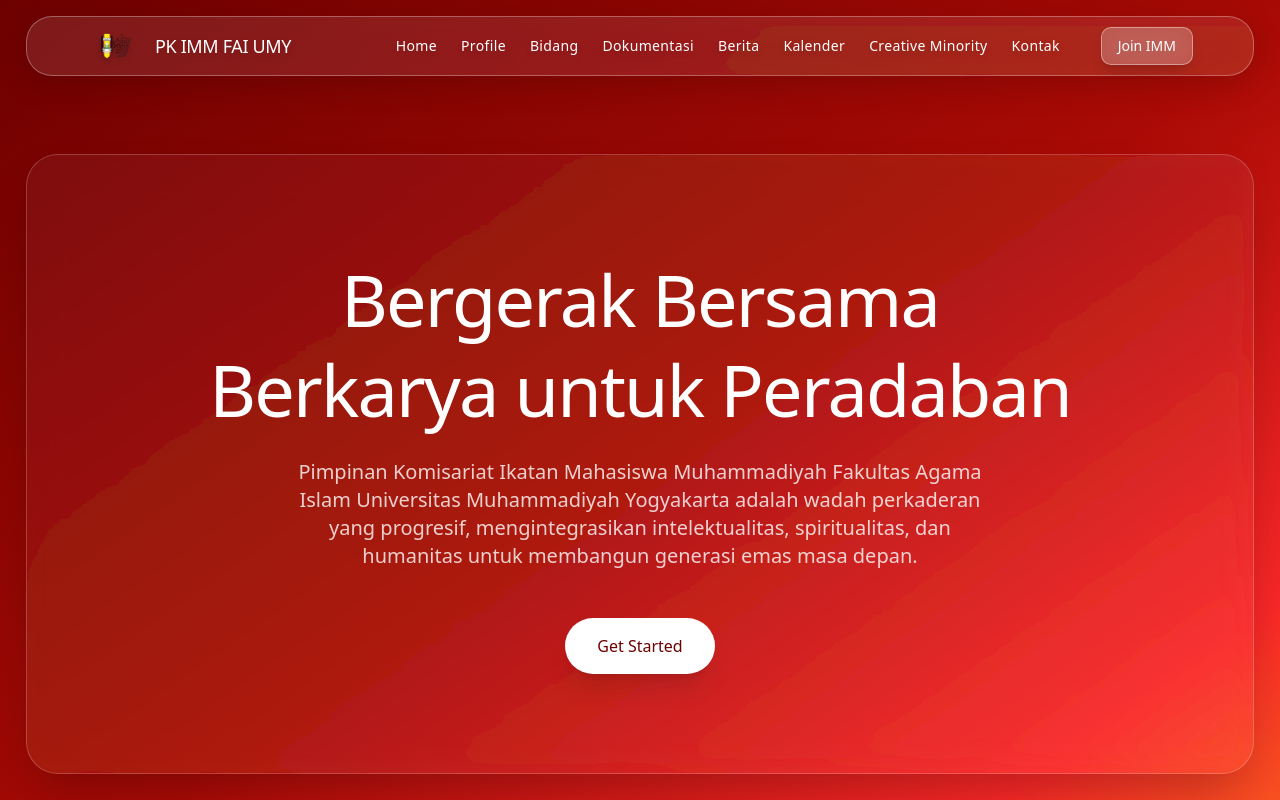
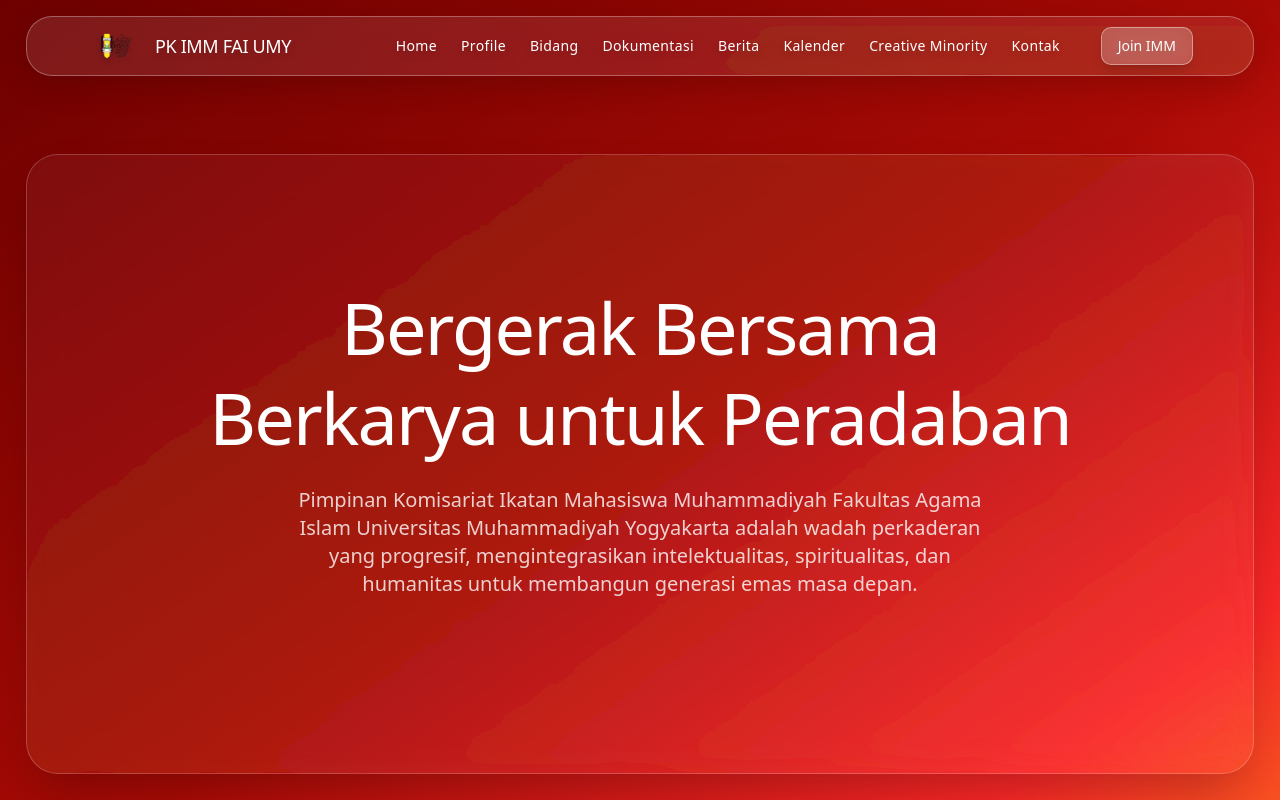
Before and after one commit to immfaiumy25/Imm-web, a Next.js app: page / in a window 1280 px wide. Shown: the top 800 px of the page. Built offline with nearby package versions, Linux system fonts and the light colour scheme.

Commit message:
fix(hero): remove Get Started button

```diff
--- a/src/app/page.tsx
+++ b/src/app/page.tsx
@@ -189,9 +189,7 @@
               <p className="text-white/80 text-lg md:text-xl max-w-[700px] font-light mb-10 min-h-[150px] md:min-h-[120px]">
                 <TypewriterText text="Pimpinan Komisariat Ikatan Mahasiswa Muhammadiyah Fakultas Agama Islam Universitas Muhammadiyah Yogyakarta adalah wadah perkaderan yang progresif, mengintegrasikan intelektualitas, spiritualitas, dan humanitas untuk membangun generasi emas masa depan." />
               </p>
-              <button className="bg-white text-[#6d0100] rounded-full px-8 py-4 font-normal hover:scale-105 transition-transform shadow-xl">
-                Get Started
-              </button>
+
             </div>
 
           </div>
```
